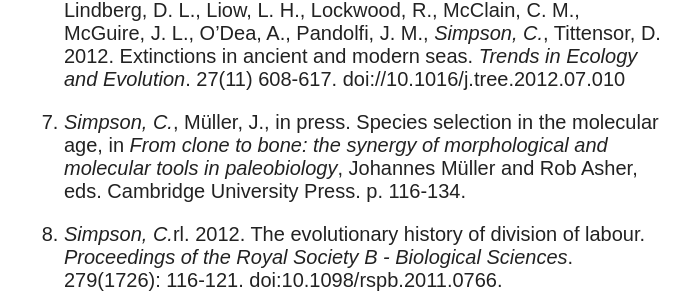
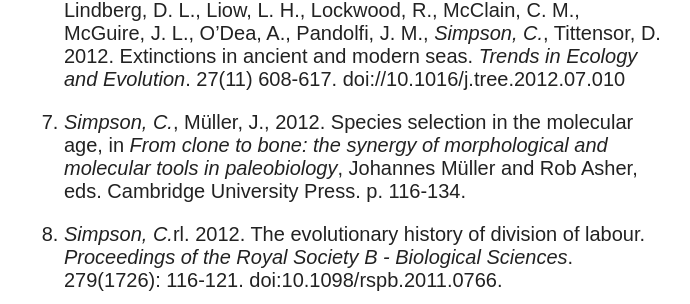
Before and after one commit to simpson-carl/simpson-carl.github.io, a Jekyll site: the page built from publications.md, in a window 1280 px wide and 900 px high, scrolled down 1079 px. Shown: the part 149-453 px from the top of the window, without its empty margins (296-986 px from the left). Built offline with Jekyll 4.4.1, drawn with Linux system fonts in a browser that asks for light colours; nearby versions of some CDN libraries; Markdown is read by kramdown in place of the engine named in the settings.

Commit message:
clone to bone date added

```diff
--- a/publications.md
+++ b/publications.md
@@ -20,7 +20,7 @@
 
 5. Harnik, P. G., Lotze, H., Anderson, S. C., Finkel, Z. V. Finnegan, S., Lindberg, D. L., Liow, L. H., Lockwood, R., McClain, C. M., McGuire, J. L., O'Dea, A., Pandolfi, J. M., *Simpson, C.*, Tittensor, D. 2012. Extinctions in ancient and modern seas. *Trends in Ecology and Evolution*. 27(11) 608-617. doi://10.1016/j.tree.2012.07.010
 
-6. *Simpson, C.*, Müller, J., in press. Species selection in the molecular age, in *From clone to bone: the synergy of morphological and molecular tools in paleobiology*, Johannes Müller and Rob Asher, eds. Cambridge University Press. p. 116-134.
+6. *Simpson, C.*, Müller, J., 2012. Species selection in the molecular age, in *From clone to bone: the synergy of morphological and molecular tools in paleobiology*, Johannes Müller and Rob Asher, eds. Cambridge University Press. p. 116-134.
 
 7. *Simpson, C.*rl. 2012. The evolutionary history of division of labour. *Proceedings of the Royal Society B - Biological Sciences*. 279(1726): 116-121. doi:10.1098/rspb.2011.0766.
 
```
Also changed, not shown: 2 other files.
